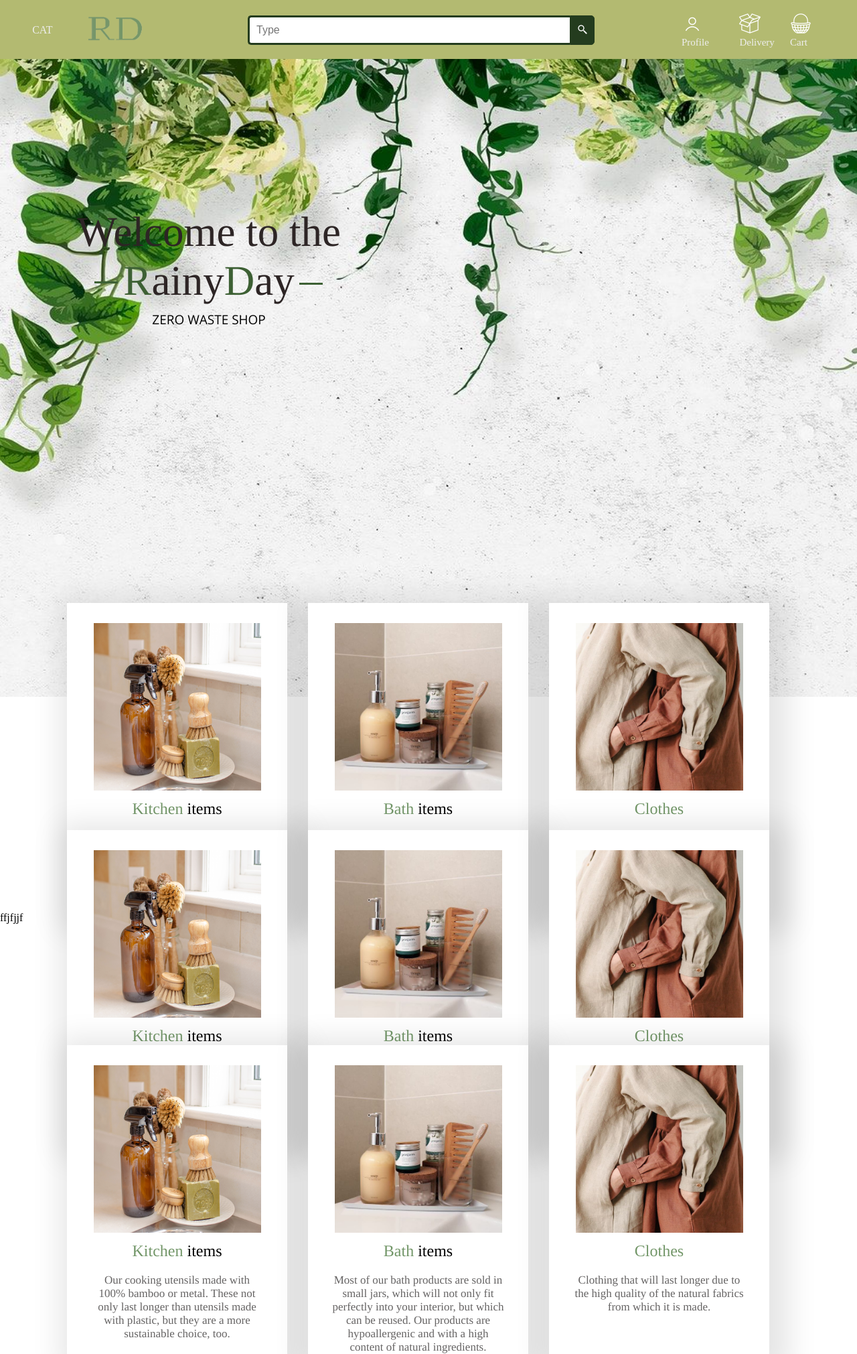
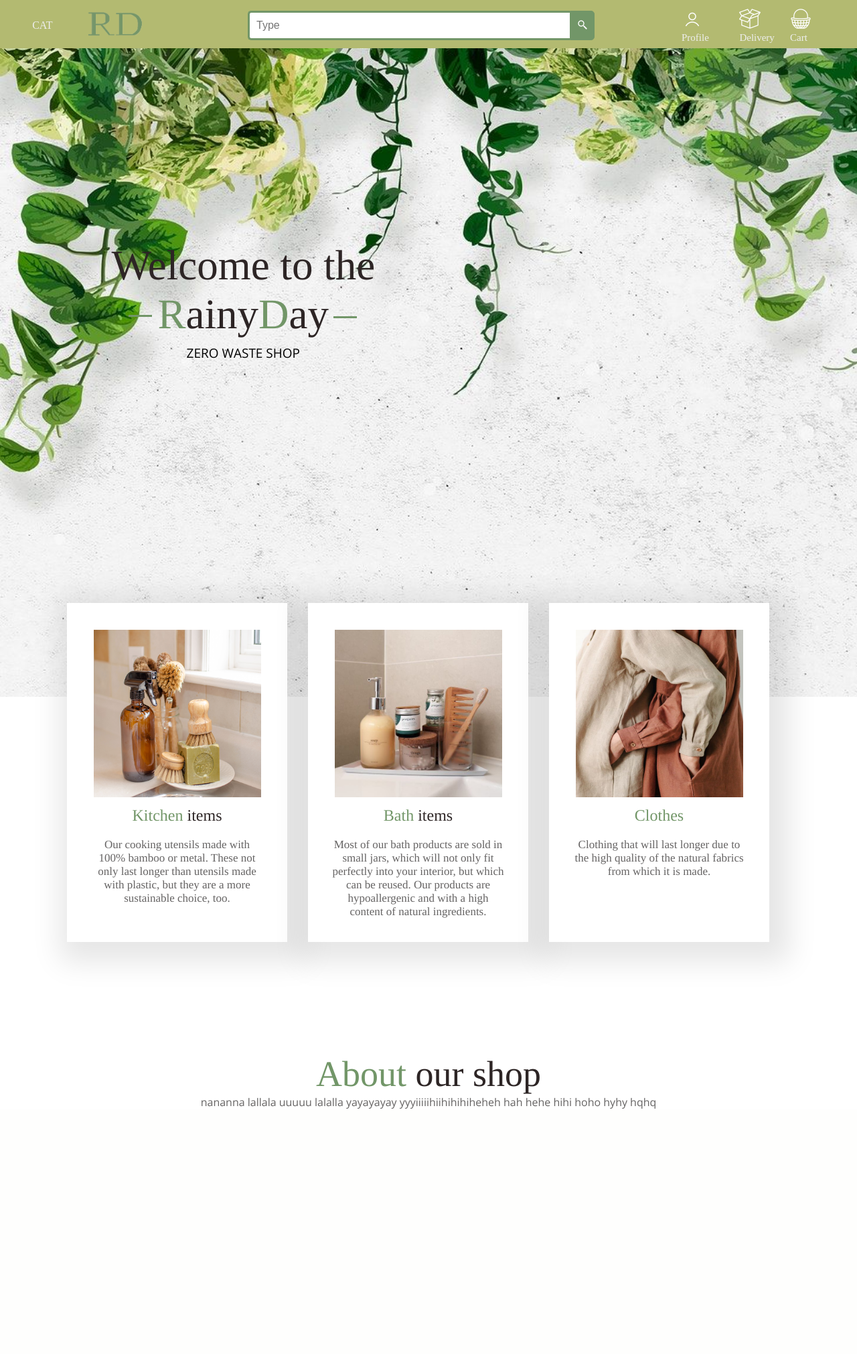
Before and after one commit to SemenovaLiza/zerowaste_shop, a Django app: page / in a window 1280 px wide. Shown: the whole page at 67% size. After the commit the page ends 1655 px from the top, so only its background shows below. Run offline with Django 3.2, Linux system fonts and the light colour scheme.

Commit message:
started about section in index page

```diff
--- a/store/static/css/style.css
+++ b/store/static/css/style.css
@@ -3,12 +3,12 @@ body {
 }
 header {
     background-color: #b3ba71;
-    height: 11vh;
+    height: 9vh;
     width: 100%;
     position: fixed;
     z-index: 3;
 }
-.header {
+.header-down {
     background-image: url('../img/shop-back.jpg');
     background-size: cover;
     height: 130vh;
@@ -18,7 +18,7 @@ header {
 }
 .header-line {
     position: fixed;
-    padding-top: 45px;
+    padding-top: 38px;
     display: flex;
     align-items: center;
     position: relative;
@@ -38,7 +38,7 @@ header {
 }
 .searchTerm {
     width: 100%;
-    border: 3px solid #243c1e;
+    border: 3px solid #729668;
     border-right: none;
     height: 18px;
     padding: 10px;
@@ -52,8 +52,8 @@ header {
 .searchButton {
     width: 40px;
     height: 44px;
-    border: 1px solid #243c1e;
-    background: #243c1e;
+    border: 1px solid #729668;
+    background: #729668;
     text-align: center;
     color: #eeeeee;
     border-radius: 0 5px 5px 0;
@@ -85,21 +85,18 @@ header {
     font-size: 15px;
     color: #eeeeee
 }
-.header-down {
-    color: rgb(45, 37, 37);
-    position: relative;
-}
-.header-down span {
-    color:#3d6034;
+.header-down-text span {
+    color:#729668;
 }
 .header-text {
     text-align: center;
     position: absolute;
-    left: 9%;
-    margin-top: 310px;
+    left: 13%;
+    margin-top: 360px;
     font-family: 'Tinos', serif;
     font-size: 63px;
     font-weight: 400px;
+    color: rgb(45, 37, 37);
 }
 .header-sub {
     margin-top: 8px;
@@ -114,7 +111,7 @@ header {
     content: '';
     height: 3px;
     width: 35px;
-    background-color: #3d6034;
+    background-color: #729668;
     top: 110px;
     left: 26px;
 }
@@ -123,7 +120,7 @@ header {
     content: '';
     height: 3px;
     width: 35px;
-    background-color: #3d6034;
+    background-color: #729668;
     top: 112px;
     left: 332px;
 }
@@ -137,8 +134,7 @@ header {
     margin-top: -140px;
     margin-right: 31px;
     box-shadow: 10px 10px 40px 20px #0000001A;
-    padding: 0px 10px;
-
+    padding: 10px 10px 35px 10px;
     transition: 1s;
 }
 .card:hover {
@@ -158,6 +154,7 @@ header {
     text-align: center;
     margin-top: 10px;
     margin-bottom: 20px;
+    color: rgb(45, 37, 37);
 }
 .card-description {
     font-family: 'Tinos', serif;
@@ -173,3 +170,26 @@ header {
 .card-description span {
     color:#729668;
 }
+
+.about {
+    margin-top: 166px;
+}
+.about-title {
+    font-family: 'Tinos', serif;
+    font-size: 54px;
+    font-weight: 400px;
+    color: rgb(45, 37, 37);
+    font-weight: 444px;
+    text-align: center;
+    margin-top: 21px;
+}
+.about-title span{
+    color: #729668;
+}
+.about-desc {
+    color: #656363;
+    font-family: 'Open Sans', sans-serif;
+    font-size: 16px;
+    font-weight: 444px;
+    text-align: center;
+}
--- a/store/templates/products/index.html
+++ b/store/templates/products/index.html
@@ -60,8 +60,7 @@
         </div>
       </div>
     </header>
-    <div class='header'>
-      <section class='header-down'>
+    <div class='header-down'>
       <div class='header-text'>
         Welcome to the
         <div class='header-down-text'>
@@ -71,7 +70,6 @@
           ZERO WASTE SHOP
         </div>
       </div>
-      </section>
     </div>
     <div class='cards'>
       <div class='container'>
@@ -124,111 +122,13 @@
       </div>
     </div>
 
-    <div>
-      ffjfjjf
+    <div class='about'>
+      <div class='container'>
+        <div class='about-title'>
+          <span>About</span> our shop
         </div>
-
-
-
-    <div class='cards'>
-      <div class='container'>
-        <div class='cards-holder'>
-          <div class='card'>
-            <div class='card-image'>
-              <a href='*'>
-                <img src='static/img/kitchen-items-warm.png' width="250" height="250">
-              </a>
-            </div>
-            <div class='card-text'>
-              <span>Kitchen</span> items
-            </div>
-            <div class='card-description'>
-              Our cooking utensils made with 100% bamboo or metal.
-              These not only last longer than utensils made with plastic,
-              but they are a more sustainable choice, too.
-            </div>
-          </div>
-          <div class='card'>
-            <div class='card-image'>
-              <a href='*'>
-                <img src='static/img/bath-items-warm.jpg' width="250" height="250">
-              </a>
-            </div>
-            <div class='card-text'>
-              <span>Bath</span> items
-            </div>
-            <div class='card-description'>
-              Most of our bath products are sold in small jars,
-              which will not only fit perfectly into your interior, but which can be reused.
-              Our products are hypoallergenic and with a high content of natural ingredients.
-            </div>
-          </div>
-          <div class='card'>
-            <div class='card-image'>
-              <a href='*'>
-                <img src='static/img/clothes-warm.jpg' width="250" height="250">
-              </a>
-            </div>
-            <div class='card-text'>
-              <span>Сlothes</span>
-            </div>
-            <div class='card-description'>
-              Clothing that will last longer due to the
-              high quality of the natural fabrics from which it is made.
-            </div>
-          </div>
-        </div>
-      </div>
-    </div>
-
-
-    <div class='cards'>
-      <div class='container'>
-        <div class='cards-holder'>
-          <div class='card'>
-            <div class='card-image'>
-              <a href='*'>
-                <img src='static/img/kitchen-items-warm.png' width="250" height="250">
-              </a>
-            </div>
-            <div class='card-text'>
-              <span>Kitchen</span> items
-            </div>
-            <div class='card-description'>
-              Our cooking utensils made with 100% bamboo or metal.
-              These not only last longer than utensils made with plastic,
-              but they are a more sustainable choice, too.
-            </div>
-          </div>
-          <div class='card'>
-            <div class='card-image'>
-              <a href='*'>
-                <img src='static/img/bath-items-warm.jpg' width="250" height="250">
-              </a>
-            </div>
-            <div class='card-text'>
-              <span>Bath</span> items
-            </div>
-            <div class='card-description'>
-              Most of our bath products are sold in small jars,
-              which will not only fit perfectly into your interior, but which can be reused.
-              Our products are hypoallergenic and with a high content of natural ingredients.
-            </div>
-          </div>
-          <div class='card'>
-            <div class='card-image'>
-              <a href='*'>
-                <img src='static/img/clothes-warm.jpg' width="250" height="250">
-              </a>
-            </div>
-            <div class='card-text'>
-              <span>Сlothes</span>
-            </div>
-            <div class='card-description'>
-              Clothing that will last longer due to the
-              high quality of the natural fabrics from which it is made.
-            </div>
-          </div>
+        <div class='about-desc'>
+          nananna lallala uuuuu lalalla yayayayay yyyiiiiihiihihihiheheh hah hehe hihi hoho hyhy hqhq
         </div>
       </div>
     </div>
```
Lines whose indentation alone changed are shown as unchanged.
